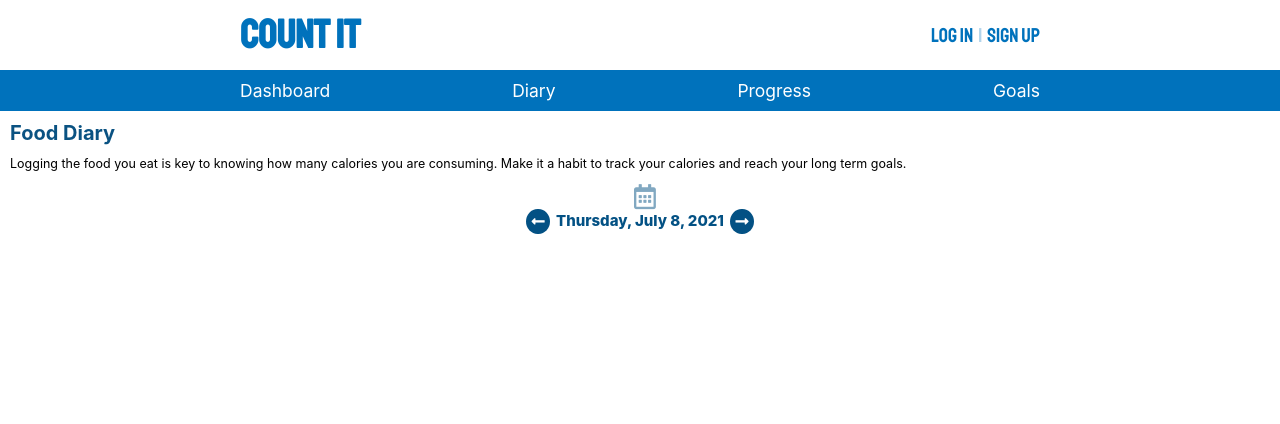
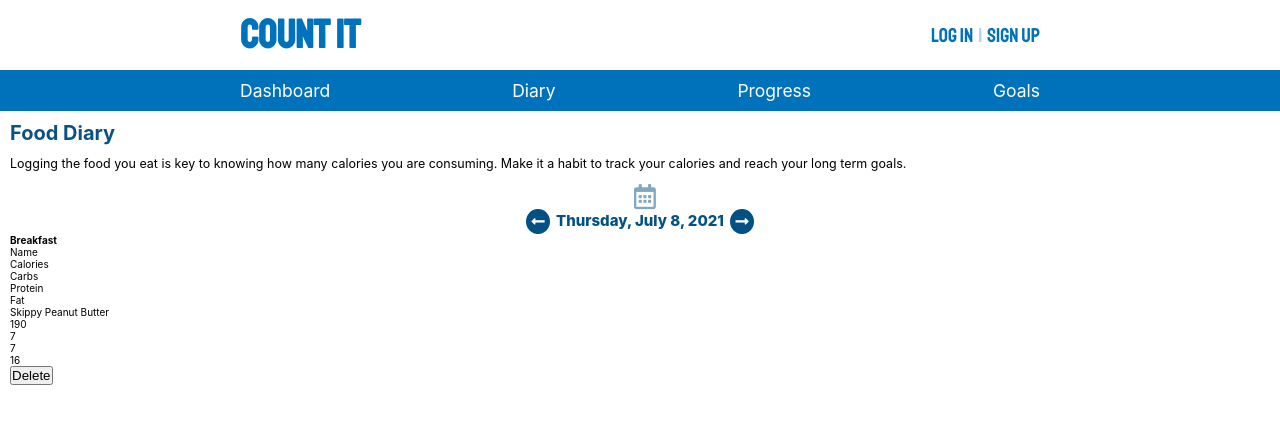
Before and after one commit to jmobes/nutrition-tracker, a React (Create React App) app in the folder frontend/: page /diary in a window 1280 px wide. Shown: the top 424 px of the page. Built offline with nearby package versions, Linux system fonts and the light colour scheme.

Commit message:
added a table to hold food information

```diff
--- a/frontend/src/pages/Diary.jsx
+++ b/frontend/src/pages/Diary.jsx
@@ -24,6 +24,32 @@
           <Calendar />
         </div> */}
       </div>
+      <div className="diary__meals">
+        <div className="diary__meal">
+          <h4 className="diary__meal__title">Breakfast</h4>
+          <div className="diary__meal__table">
+            <div className="diary__meal__table__header">
+              <p className="diary__meal__table__header__item">Name</p>
+              <p className="diary__meal__table__header__item">Calories</p>
+              <p className="diary__meal__table__header__item">Carbs</p>
+              <p className="diary__meal__table__header__item">Protein</p>
+              <p className="diary__meal__table__header__item">Fat</p>
+            </div>
+            <div className="diary__meal__table__food">
+              <div className="diary__meal__table__food__row">
+                <p className="diary__meal__table__food__row">
+                  Skippy Peanut Butter
+                </p>
+                <p className="diary__meal__table__food__row">190</p>
+                <p className="diary__meal__table__food__row">7</p>
+                <p className="diary__meal__table__food__row">7</p>
+                <p className="diary__meal__table__food__row">16</p>
+                <button>Delete</button>
+              </div>
+            </div>
+          </div>
+        </div>
+      </div>
     </section>
   );
 };
```
